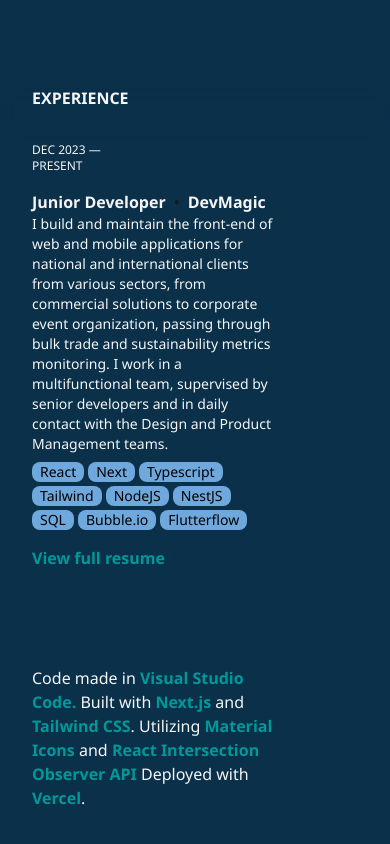
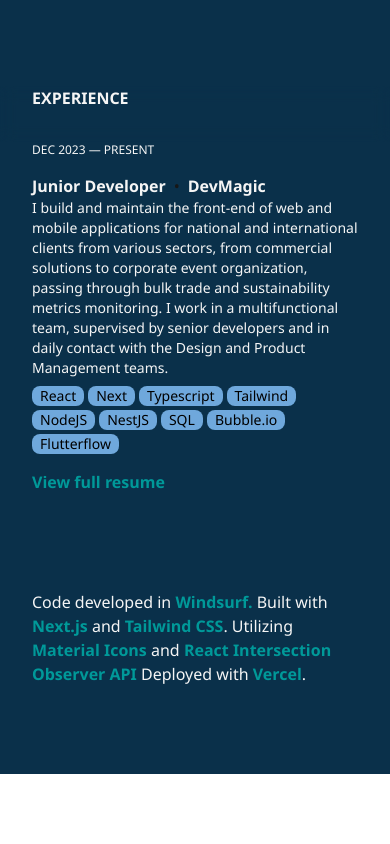
Before and after one commit to techtalia/portfolio, a Next.js app: page / in a window 390 px wide. Shown: the part 2853-3697 px from the top of the page. After the commit the page ends 3627 px from the top, so only its background shows below. Built offline with nearby package versions, Linux system fonts and the light colour scheme.

Commit message:
small responsiveness tweaks

```diff
--- a/src/app/modules/experience.tsx
+++ b/src/app/modules/experience.tsx
@@ -33,10 +33,10 @@ const Experience = ({
         className="group sm:flex rounded-md hover:bg-linear-to-r from-[#C5D3E0] to-[#e0ecff] hover:cursor-pointer w-full gap-2 space-y-4 dark:hover:bg-linear-to-r dark:from-[#0b5394] dark:to-[#073763]"
         onClick={openLink}
       >
-        <p className="text-xs w-1/4 dark:text-offWhite">{year}</p>
+        <p className="text-xs md:w-1/4 dark:text-offWhite">{year}</p>
 
         {/* title and content */}
-        <div className="w-3/4">
+        <div className="w-full md:w-3/4">
           <div className="flex gap-2">
             <p className="font-semibold dark:text-offWhite">{position}</p>•
             <p className="font-semibold dark:text-offWhite">{company}</p>
--- a/src/app/modules/footer.tsx
+++ b/src/app/modules/footer.tsx
@@ -6,7 +6,7 @@ const Footer = () => {
   const { t } = useTranslation();
 
   return (
-    <div className="pt-24 w-4/5 px-8 lg:px-0">
+    <div className="pt-24 px-8 lg:px-0">
       <p className="dark:text-offWhite">
         {t('footer.codigo')}{" "}
         <a
--- a/src/locales/en.json
+++ b/src/locales/en.json
@@ -1,7 +1,7 @@
 {
   "footer": {
-    "codigo": "Code made in",
-    "visual": "Visual Studio Code.",
+    "codigo": "Code developed in",
+    "visual": "Windsurf.",
     "construido": "Built with",
     "e": "and",
     "utilizando": ". Utilizing",
--- a/src/locales/pt.json
+++ b/src/locales/pt.json
@@ -1,7 +1,7 @@
 {
   "footer": {
     "codigo": "Código feito no",
-    "visual": "Visual Studio Code.",
+    "visual": "Windsurf.",
     "construido": "Construído com",
     "e": "e",
     "utilizando": ". Utilizando",
```
